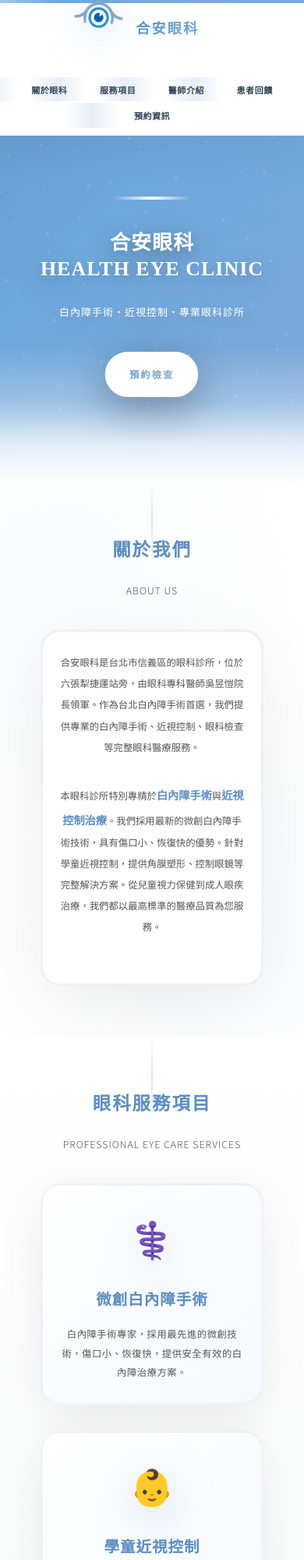
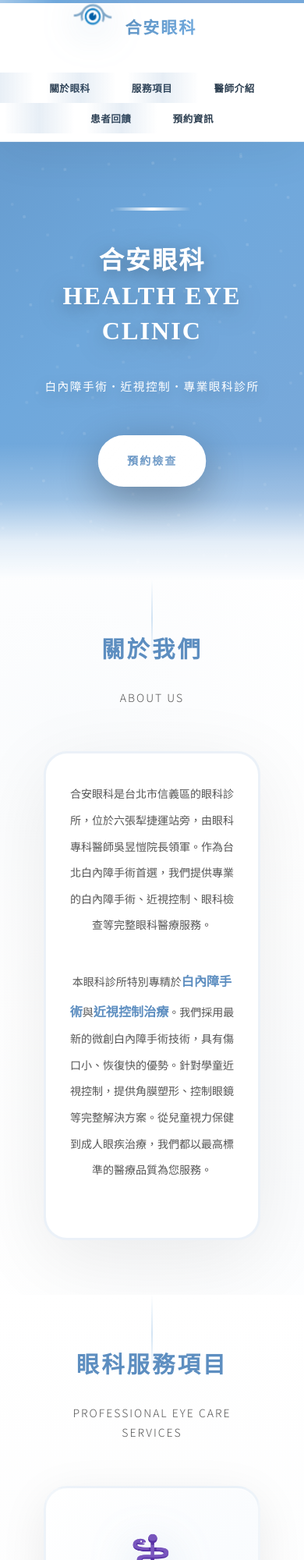
Before and after one commit to healtheyeclinic/hec, a plain HTML site: page index.html in a window 390 px wide. Shown: the top 2000 px of the page at 78% size. Drawn offline with nearby package versions, Linux system fonts and the light colour scheme.

Commit message:
Add files via upload

```diff
--- a/index.html
+++ b/index.html
@@ -932,62 +932,68 @@
         }
 
         @media (max-width: 768px) {
-            html { font-size: 14px; }
-            nav { padding: 1rem 0; }
-            nav .container { flex-direction: column; gap: 1.5rem; padding: 0 1.5rem; }
+            html { font-size: 15px; }
+            nav { padding: 1.2rem 0; }
+            nav .container { flex-direction: column; gap: 1.5rem; padding: 0 2rem; }
             nav .logo { gap: 1rem; }
-            nav .logo-img { width: 70px; height: 70px; }
-            nav h1 { font-size: 1.6rem; letter-spacing: 2px; }
-            nav h1 .en { font-size: 0.75rem; letter-spacing: 2px; }
-            nav ul { flex-wrap: wrap; justify-content: center; gap: 0.8rem; }
-            nav a { padding: 0.6rem 1.2rem; font-size: 0.85rem; letter-spacing: 0.5px; }
-            .hero { padding: 6rem 1.5rem 8rem; }
-            .hero h2 { font-size: 2.5rem; margin-bottom: 2rem; letter-spacing: 2px; }
+            nav .logo-img { width: 60px; height: 60px; }
+            nav h1 { font-size: 1.7rem; letter-spacing: 2px; }
+            nav h1 .en { font-size: 0.8rem; letter-spacing: 2px; margin-top: 0.4rem; }
+            nav ul { flex-wrap: wrap; justify-content: center; gap: 1rem; }
+            nav a { padding: 0.7rem 1.4rem; font-size: 0.9rem; letter-spacing: 0.5px; }
+            .hero { padding: 7rem 2rem 9rem; }
+            .hero h2 { font-size: 2.8rem; margin-bottom: 2.5rem; letter-spacing: 3px; line-height: 1.4; }
             .hero h2::before, .hero h2::after { display: none; }
-            .hero p { font-size: 1.1rem; margin-bottom: 3rem; letter-spacing: 1px; }
-            .cta-button { padding: 1.2rem 2.5rem; font-size: 1rem; letter-spacing: 2px; }
-            section { padding: 5rem 1.5rem; }
-            section h2 { font-size: 2.2rem; letter-spacing: 2px; margin-bottom: 1.5rem; }
+            .hero p { font-size: 1.2rem; margin-bottom: 3.5rem; letter-spacing: 1.5px; line-height: 1.8; }
+            .cta-button { padding: 1.3rem 2.8rem; font-size: 1.05rem; letter-spacing: 2px; }
+            section { padding: 6rem 2rem; }
+            section h2 { font-size: 2.5rem; letter-spacing: 3px; margin-bottom: 2rem; line-height: 1.4; }
             section h2::before, section h2::after { display: none; }
-            .section-subtitle { font-size: 0.95rem; margin-bottom: 3rem; letter-spacing: 1px; }
-            .about-content { padding: 2.5rem 2rem; font-size: 1rem; line-height: 2.2; border-radius: 25px; }
-            .services-grid { grid-template-columns: 1fr; gap: 2.5rem; }
-            .testimonials-grid { gap: 2rem; padding: 1rem 0; }
-            .testimonial-card { min-width: 300px; width: 300px; padding: 2rem 1.5rem; }
-            .testimonial-text { font-size: 0.85rem; line-height: 1.7; }
-            .service-card { padding: 2.5rem 2rem; border-radius: 25px; }
-            .service-icon { font-size: 4rem; margin-bottom: 1.5rem; }
-            .service-card h3 { font-size: 1.5rem; letter-spacing: 1px; margin-bottom: 1.2rem; }
-            .service-card p { font-size: 0.95rem; line-height: 2; }
-            .team-member { padding: 3rem 2rem; border-radius: 30px; }
-            .team-photo { width: 200px; height: 200px; border: 8px solid white; margin-bottom: 2rem; }
-            .team-member h3 { font-size: 2rem; letter-spacing: 1px; }
-            .team-member .title { font-size: 1rem; letter-spacing: 1px; margin-bottom: 2rem; }
-            .team-member p { font-size: 0.95rem; line-height: 2.2; }
-            .team-member strong { font-size: 1.05rem; }
-            .info-grid { grid-template-columns: 1fr; gap: 2.5rem; }
-            .info-card { padding: 2.5rem 2rem; border-radius: 25px; }
-            .info-card h3 { font-size: 1.6rem; margin-bottom: 1.5rem; letter-spacing: 1px; }
-            .info-card p { font-size: 0.95rem; line-height: 2.2; }
-            .info-card strong { font-size: 1.05rem; }
-            footer { padding: 3rem 1.5rem; font-size: 0.85rem; }
-            footer p { letter-spacing: 1px; }
+            .section-subtitle { font-size: 1rem; margin-bottom: 4rem; letter-spacing: 2px; }
+            .about-content { padding: 3rem 2.5rem; font-size: 1.05rem; line-height: 2.4; border-radius: 30px; }
+            .services-grid { grid-template-columns: 1fr; gap: 3rem; }
+            .testimonials-grid { gap: 2.5rem; padding: 1.5rem 0; }
+            .testimonial-card { min-width: 320px; width: 320px; padding: 2.5rem 2rem; }
+            .testimonial-text { font-size: 0.95rem; line-height: 1.9; }
+            .service-card { padding: 3rem 2.5rem; border-radius: 30px; }
+            .service-icon { font-size: 4.5rem; margin-bottom: 2rem; }
+            .service-card h3 { font-size: 1.6rem; letter-spacing: 1.5px; margin-bottom: 1.5rem; line-height: 1.5; }
+            .service-card p { font-size: 1rem; line-height: 2.2; }
+            .team-member { padding: 3.5rem 2.5rem; border-radius: 35px; }
+            .team-photo { width: 220px; height: 220px; border: 10px solid white; margin-bottom: 2.5rem; }
+            .team-member h3 { font-size: 2.2rem; letter-spacing: 2px; margin-bottom: 0.8rem; }
+            .team-member .title { font-size: 1.05rem; letter-spacing: 1.5px; margin-bottom: 2.5rem; }
+            .team-member p { font-size: 1rem; line-height: 2.4; }
+            .team-member strong { font-size: 1.1rem; }
+            .info-grid { grid-template-columns: 1fr; gap: 3rem; }
+            .info-card { padding: 3rem 2.5rem; border-radius: 30px; }
+            .info-card h3 { font-size: 1.7rem; margin-bottom: 2rem; letter-spacing: 1.5px; }
+            .info-card p { font-size: 1rem; line-height: 2.4; }
+            .info-card strong { font-size: 1.1rem; }
+            footer { padding: 3.5rem 2rem; font-size: 0.9rem; }
+            footer p { letter-spacing: 1.5px; line-height: 1.8; }
         }
 
         @media (max-width: 480px) {
-            html { font-size: 13px; }
-            nav h1 { font-size: 1.4rem; }
-            nav h1 .en { font-size: 0.7rem; }
-            .hero h2 { font-size: 2rem; letter-spacing: 1px; }
-            .hero p { font-size: 1rem; }
-            .cta-button { padding: 1rem 2rem; font-size: 0.95rem; }
-            section h2 { font-size: 1.8rem; }
-            .about-content { padding: 2rem 1.5rem; font-size: 0.95rem; }
-            .service-card { padding: 2rem 1.5rem; }
-            .service-icon { font-size: 3.5rem; }
-            .team-photo { width: 180px; height: 180px; }
-            .team-member h3 { font-size: 1.8rem; }
-            footer { padding: 2.5rem 1rem; font-size: 0.8rem; }
+            html { font-size: 14px; }
+            nav .container { padding: 0 1.5rem; }
+            nav .logo-img { width: 55px; height: 55px; }
+            nav h1 { font-size: 1.5rem; }
+            nav h1 .en { font-size: 0.75rem; }
+            .hero { padding: 6rem 1.5rem 8rem; }
+            .hero h2 { font-size: 2.3rem; letter-spacing: 2px; }
+            .hero p { font-size: 1.05rem; }
+            .cta-button { padding: 1.1rem 2.3rem; font-size: 1rem; }
+            section { padding: 5rem 1.5rem; }
+            section h2 { font-size: 2.1rem; }
+            .about-content { padding: 2.5rem 2rem; font-size: 1rem; }
+            .service-card { padding: 2.5rem 2rem; }
+            .service-icon { font-size: 4rem; }
+            .team-photo { width: 200px; height: 200px; }
+            .team-member { padding: 3rem 2rem; }
+            .team-member h3 { font-size: 2rem; }
+            .info-card { padding: 2.5rem 2rem; }
+            footer { padding: 3rem 1.5rem; font-size: 0.85rem; }
         }
     </style>
 </head>
```
